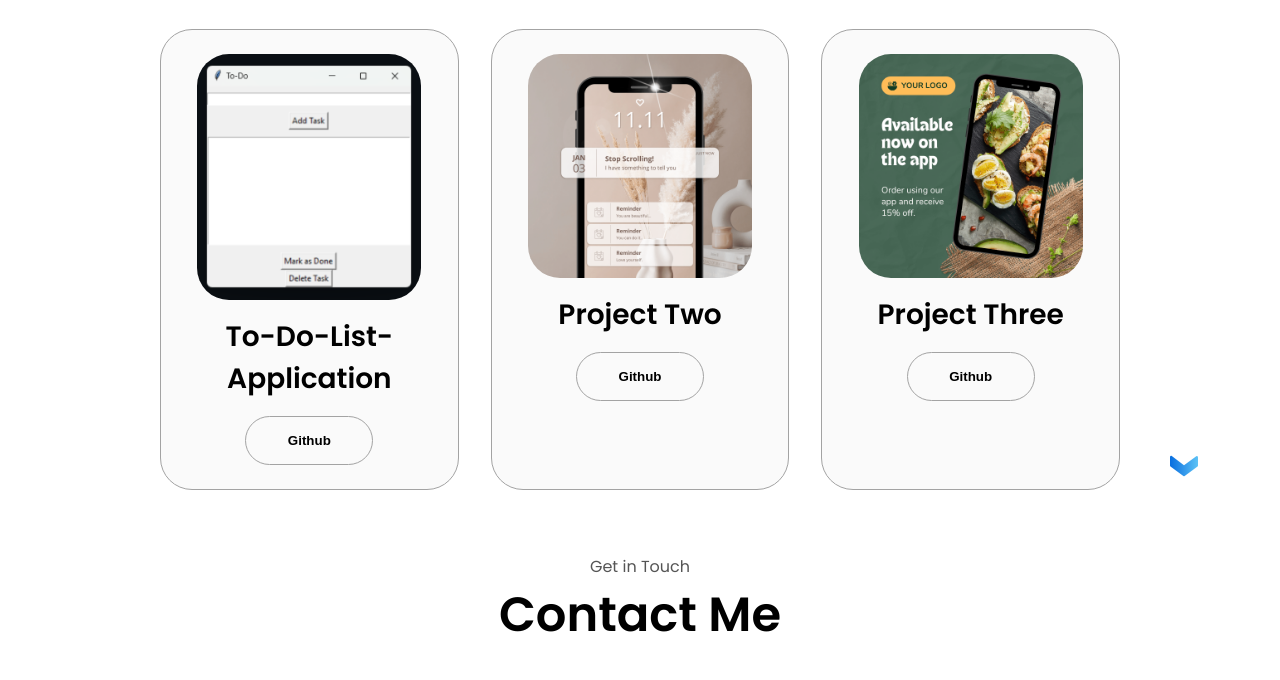
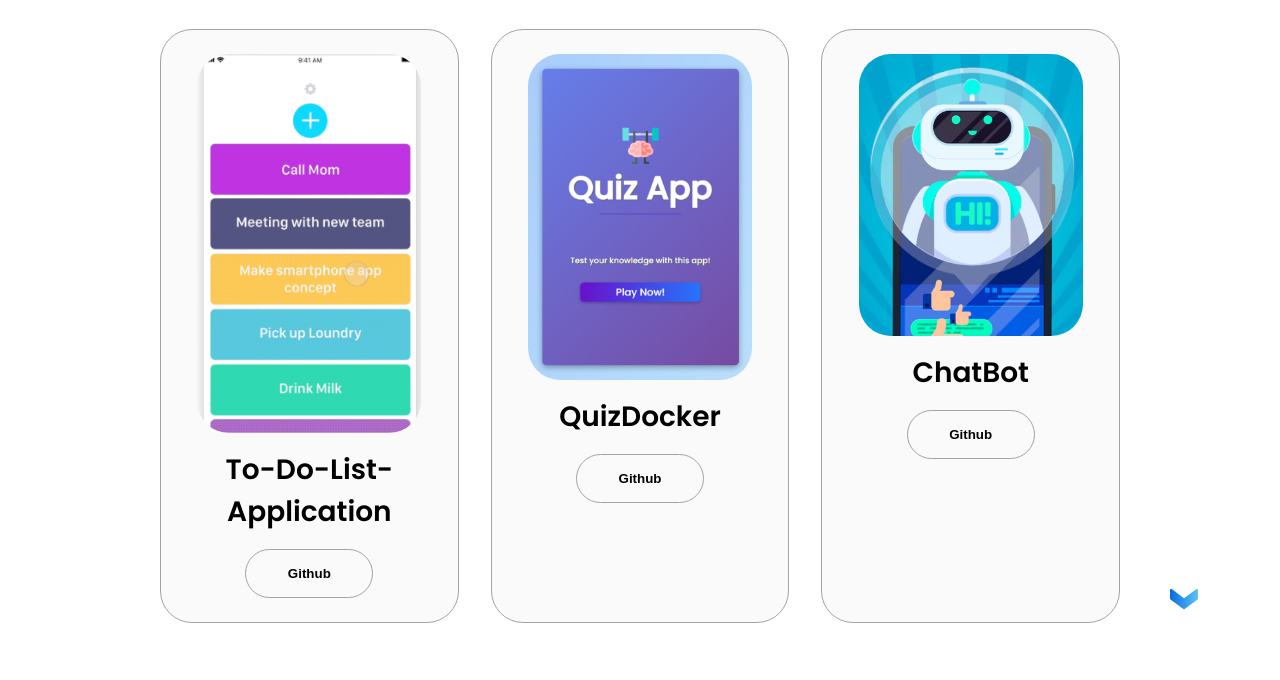
Before and after one commit to vvikassh/My-Portfolio-Website, a plain HTML site: page index.html in a window 1280 px wide. Shown: the part 2564-3244 px from the top of the page. Drawn offline with Linux system fonts and the light colour scheme.

Commit message:
update projects
updated projects

```diff
--- a/index.html
+++ b/index.html
@@ -268,7 +268,7 @@
           <div class="details-container color-container">
             <div class="article-container">
               <img
-                src="./assets/project-1.png"
+                src="./assets/project_1.png"
                 alt="Project 1"
                 class="project-img"
               />
@@ -292,16 +292,16 @@
           <div class="details-container color-container">
             <div class="article-container">
               <img
-                src="./assets/project-2.png"
+                src="./assets/project_2.png"
                 alt="Project 2"
                 class="project-img"
               />
             </div>
-            <h2 class="experience-sub-title project-title">Project Two</h2>
+            <h2 class="experience-sub-title project-title">QuizDocker</h2>
             <div class="btn-container">
               <button
                 class="btn btn-color-2 project-btn"
-                onclick="location.href='https://github.com/'"
+                onclick="location.href='https://github.com/vvikassh/QuizDocker'"
               >
                 Github
               </button>
@@ -316,16 +316,16 @@
           <div class="details-container color-container">
             <div class="article-container">
               <img
-                src="./assets/project-3.png"
+                src="./assets/project_3.png"
                 alt="Project 3"
                 class="project-img"
               />
             </div>
-            <h2 class="experience-sub-title project-title">Project Three</h2>
+            <h2 class="experience-sub-title project-title">ChatBot</h2>
             <div class="btn-container">
               <button
                 class="btn btn-color-2 project-btn"
-                onclick="location.href='https://github.com/'"
+                onclick="location.href='https://github.com/vvikassh/Chatbot'"
               >
                 Github
               </button>
```
Also changed, not shown: assets/2.png (added), assets/project_1.png (added), assets/project_2.png (added), assets/project_3.png (added).
